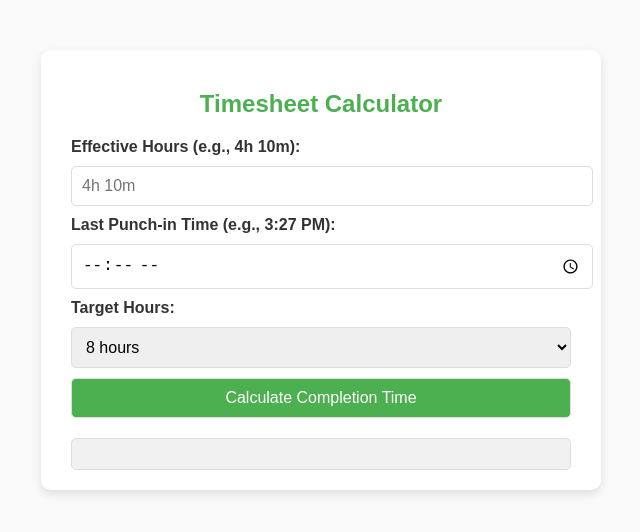
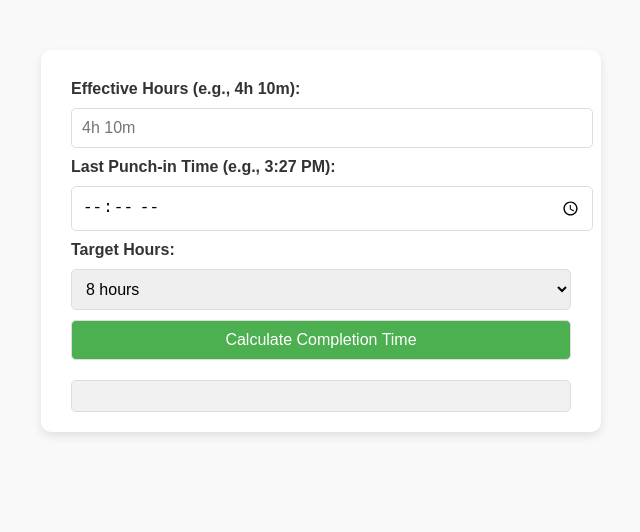
Before and after one commit to wasim125/universal-links, a plain HTML site: page index.html in a window 1280 px wide. Shown: the whole page, without its empty margins (319-959 px from the left). Drawn offline with Linux system fonts and the light colour scheme.

Commit message:
Update index.html
Signed-off-by: wasim125 <75295565+wasim125@users.noreply.github.com>

```diff
--- a/index.html
+++ b/index.html
@@ -65,7 +65,7 @@
 </head>
 <body>
     <div class="container">
-        <h2>Timesheet Calculator</h2>
+
         <label for="effectiveHours">Effective Hours (e.g., 4h 10m):</label>
         <input type="text" id="effectiveHours" placeholder="4h 10m">
 
```
